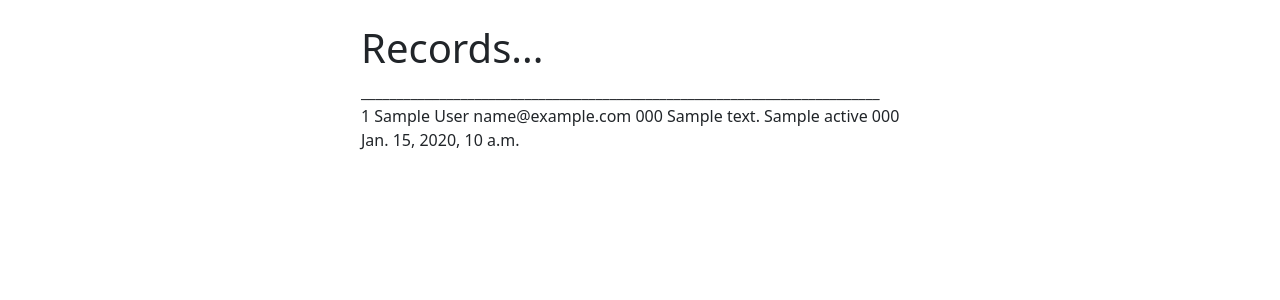
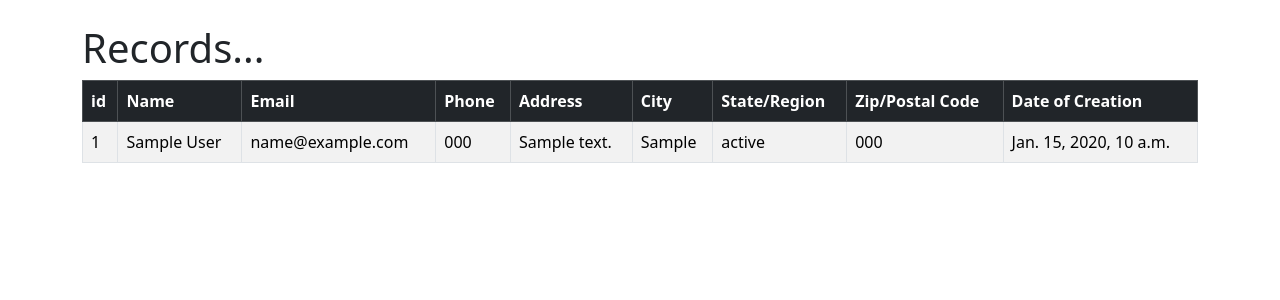
Before and after one commit to VladimirFalkov/django_CRM, a Django app: page / in a window 1280 px wide. Shown: the part 56-356 px from the top of the page. Run offline with Django 4.2, Linux system fonts and the light colour scheme; a user stored in the database is signed in; tables that the repository leaves empty hold one stand-in row (values such as "Sample post"); parts of the project's set-up code (start-up, migrations or seed data) failed here and were passed over.

Commit message:
some bootstrap added

```diff
--- a/dcrm/website/templates/home.html
+++ b/dcrm/website/templates/home.html
@@ -2,30 +2,45 @@
 
 
 {% block content %}
-<div class="col-md-6 offset-md-3">
 
 {% if user.is_authenticated %}
 
 <h1>Records...</h1>
-{% if records %}
-  {% for record in records %}
-  _________________________________________________________________________
-  <br/>
-    {{ record.id}}
-    {{ record.first_name}}
-    {{ record.last_name}}
-    {{ record.email}}
-    {{ record.phone}}
-    {{ record.address}}
-    {{ record.city}}
-    {{ record.state}}
-    {{ record.zipcode}}
-    {{ record.created_at}}
 
-    <br/>
+<table class="table table-striped table-hover table-bordered">
+  <thead class="table-dark">
+    <tr>
+      <th scope="col">id</th>
+      <th scope="col">Name</th>
+      <th scope="col">Email</th>
+      <th scope="col">Phone</th>
+      <th scope="col">Address</th>
+      <th scope="col">City</th>
+      <th scope="col">State/Region</th>
+      <th scope="col">Zip/Postal Code</th>
+      <th scope="col">Date of Creation</th>
 
-  {% endfor %}
-{% endif %}
+    </tr>
+  </thead>
+  <tbody>
+  {% if records %}
+    {% for record in records %}
+    <tr>
+      <td>{{ record.id}}</td>
+      <td>{{ record.first_name}} {{ record.last_name}}</td>
+      <td>{{ record.email}}</td>
+      <td>{{ record.phone}}</td>
+      <td>{{ record.address}}</td>
+      <td>{{ record.city}}</td>
+      <td>{{ record.state}}</td>
+      <td>{{ record.zipcode}}</td>
+      <td>{{ record.created_at}}</td>
+    </tr>
+    {% endfor %}
+  {% endif %}
+  </tbody>
+</table>
+
 
 {% else %}
 
@@ -46,6 +61,5 @@
             <br/>
             <button type="submit" class="btn btn-secondary">Login</button>
 </form>
-</div>
 {% endif %}
 {% endblock %}
```
